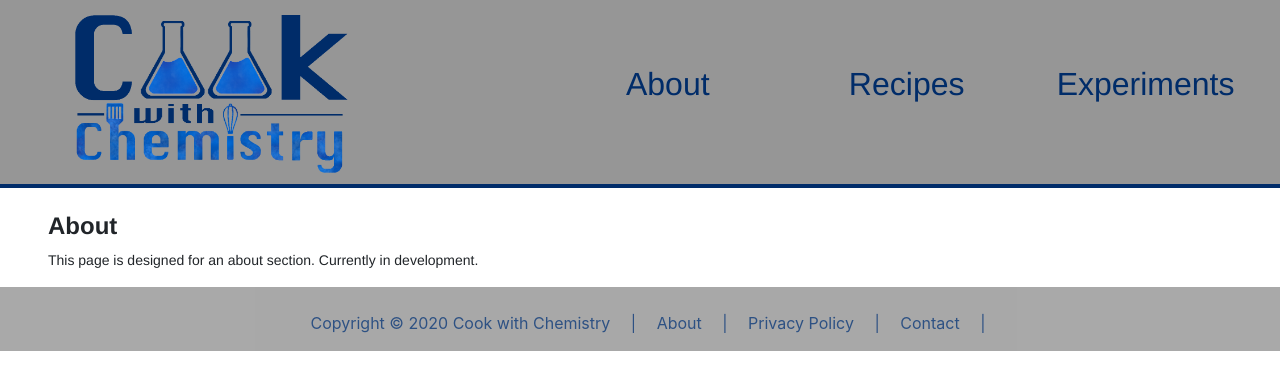
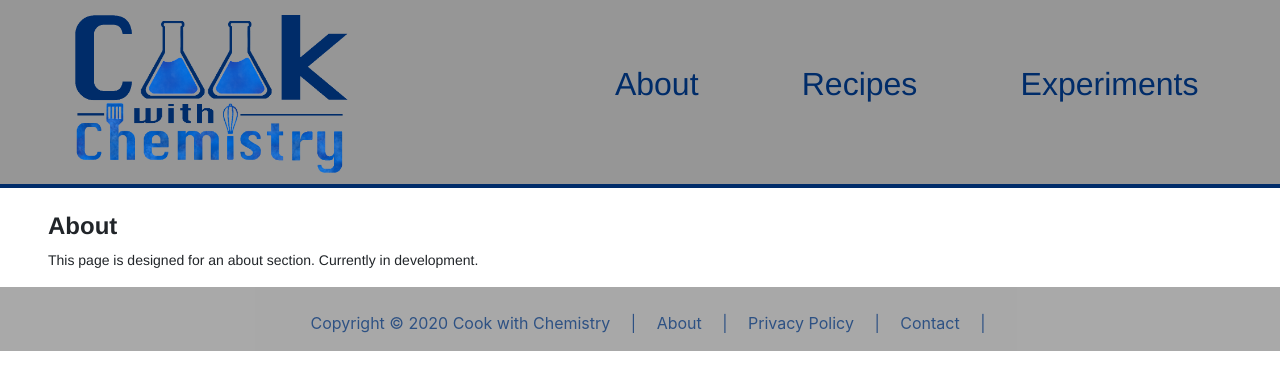
Before and after one commit to NikZprojects/CWC, a Flask app: page /about/ in a window 1280 px wide. Shown: the top 390 px of the page. Run offline with Flask 2, Linux system fonts and the light colour scheme; some libraries are stand-ins or nearby versions.

Commit message:
Fixed collapsing links when it was too small

```diff
--- a/templates/index.html
+++ b/templates/index.html
@@ -23,10 +23,11 @@
           </div>
           <div class="col-md mh-100">
             <div class="container">
-              <div class="row align-items-end">
-                <div class="col-sm not-mobile"><p class="text-center"><a class="h3 p-2" href="/about/">About</a></p></div>
-                <div class="col-sm"><p class="text-center"><a class="h3 p-2" href="/recipes/">Recipes</a></p></div>
-                <div class="col-sm"><p class="text-center"><a class="h3 p-2" href="/experiments/">Experiments</a></p></div>
+                <div class="d-flex justify-content-around">
+                <div class="p-2 not-mobile"><p class="text-center"><a class="h3" href="/about/">About</a></p></div>
+                <div class="p-2"><p class="text-center"><a class="h3" href="/recipes/">Recipes</a></p></div>
+                <div class="p-2"><p class="text-center"><a class="h3" href="/experiments/">Experiments</a></p></div>
+                </div>
               </div>
             </div>
           </div>
```
